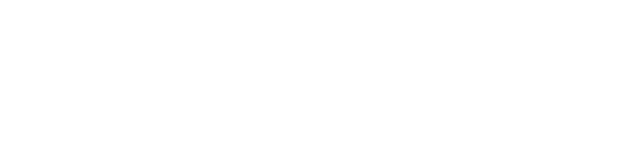
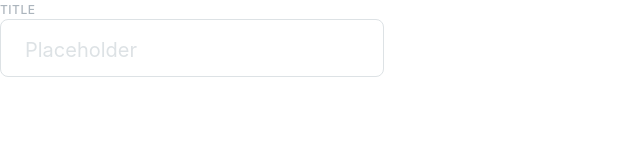
Before and after one commit to js-tasks-ru/htmlcss-20230911-4_marat-shagiev, a website: page 07-lection5/04-input/index.html in a window 1280 px wide. Shown: the full height of the page, 0-640 px from the left. Drawn offline with Linux system fonts and the light colour scheme.

Commit message:
started solution lection-05-input

```diff
--- a/07-lection5/04-input/index.html
+++ b/07-lection5/04-input/index.html
@@ -2,10 +2,22 @@
 <!-- Страница с полем ввода -->
 <html lang="ru">
     <head>
+        <meta http-equiv="Content-Type" content="text/html;charset=UTF-8">
+        <meta name="viewport" content="width=device-width, initial-scale=1.0">
         <link rel="stylesheet" href="../../assets/css/main.css">
         <link rel="stylesheet" href="./input.css">
     </head>
     <body>
+<form class="input">
 
+    <label class="input_label">
+        <h2 class="input__title">Title</h2>
+        <input type="text" class="input__text" placeholder="Placeholder">
+        <svg class="input__icon">
+            <use href="../../assets/images/icons-sprite.svg#error"></use>
+        </svg>
+    </label>
+    <span class="input__validation-info">Все неправильно! Ну-ка перезаполняй!</span>
+</form>
     </body>
 </html>
--- a/07-lection5/04-input/input.css
+++ b/07-lection5/04-input/input.css
@@ -0,0 +1,68 @@
+.input {
+ display: inline-flex;
+ flex-direction: column;
+ gap: 5px;
+}
+
+.input__label {
+ position: relative;
+}
+
+.input__title {
+ color: var(--grey-3);
+ font-family: Inter, sans-serif;
+ font-size: 12px;
+ font-style: normal;
+ font-weight: 500;
+ line-height: 1.5;
+ letter-spacing: 0.48px;
+ text-transform: uppercase;
+ margin: 0;
+}
+
+.input__text {
+ padding: 17px 45px 13px 24px;
+ color: var(--Grey-4);
+ font-family: Inter, sans-serif;
+ font-size: 20px;
+ font-style: normal;
+ font-weight: 400;
+ line-height: 1.3;
+ border: 1px solid var(--grey-2);
+ border-radius: 8px;
+ box-sizing: border-box;
+}
+
+.input__text::placeholder {
+ color: var(--grey-2);
+ font-family: Inter, sans-serif;
+ font-size: 20px;
+ font-style: normal;
+ font-weight: 400;
+ line-height: 1.3;
+}
+
+.input__icon {
+ height: 24px;
+ width: 24px;
+ position: absolute;
+ right: 16px;
+ top: 50%;
+ transform: translate(0, -50%);
+ display: none;
+}
+
+.input__validation-info {
+ color: var(--grey-3);
+ font-family: Inter, sans-serif;
+ font-size: 12px;
+ font-style: normal;
+ font-weight: 500;
+ line-height: 1.5;
+ letter-spacing: 0.48px;
+ display: none;
+}
+
+.input__text:focus {
+ outline: var(--blue) solid 1px;
+}
```
Also changed, not shown: assets/images/icons-sprite.svg (added).
